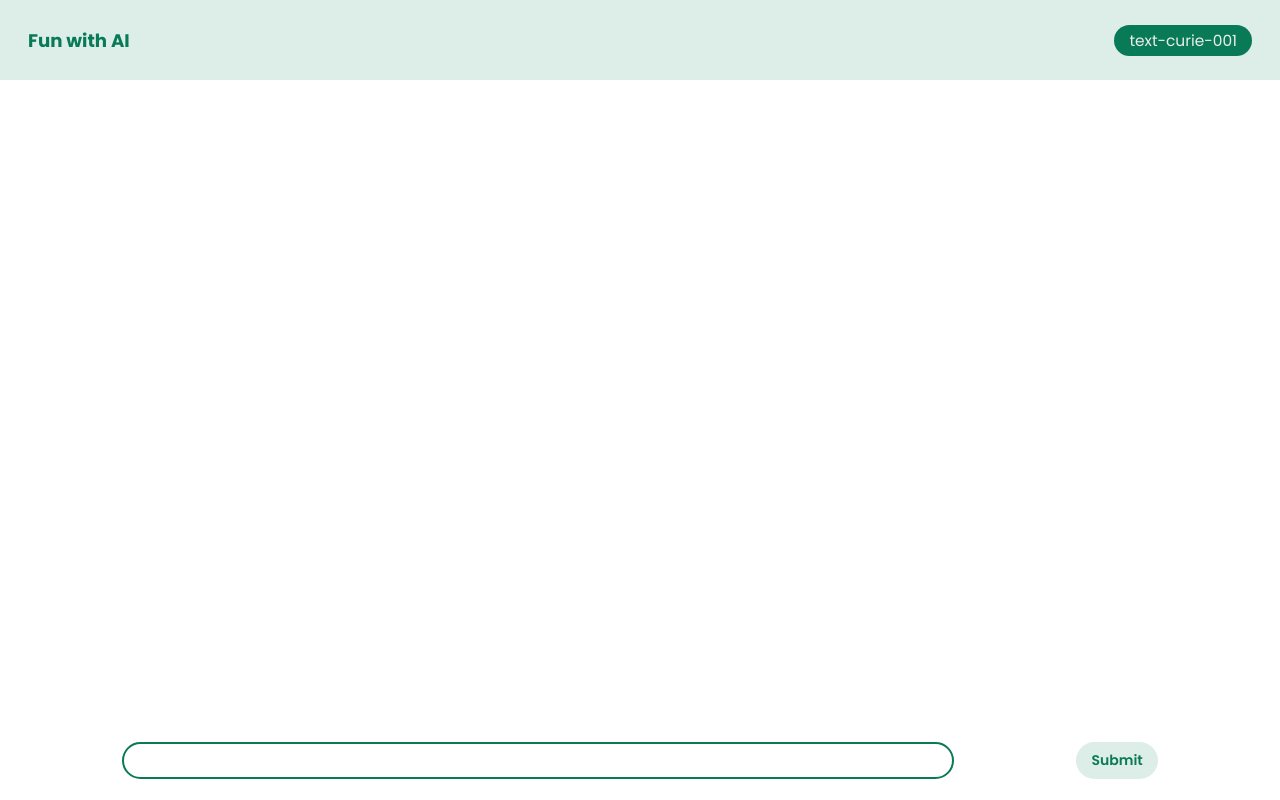
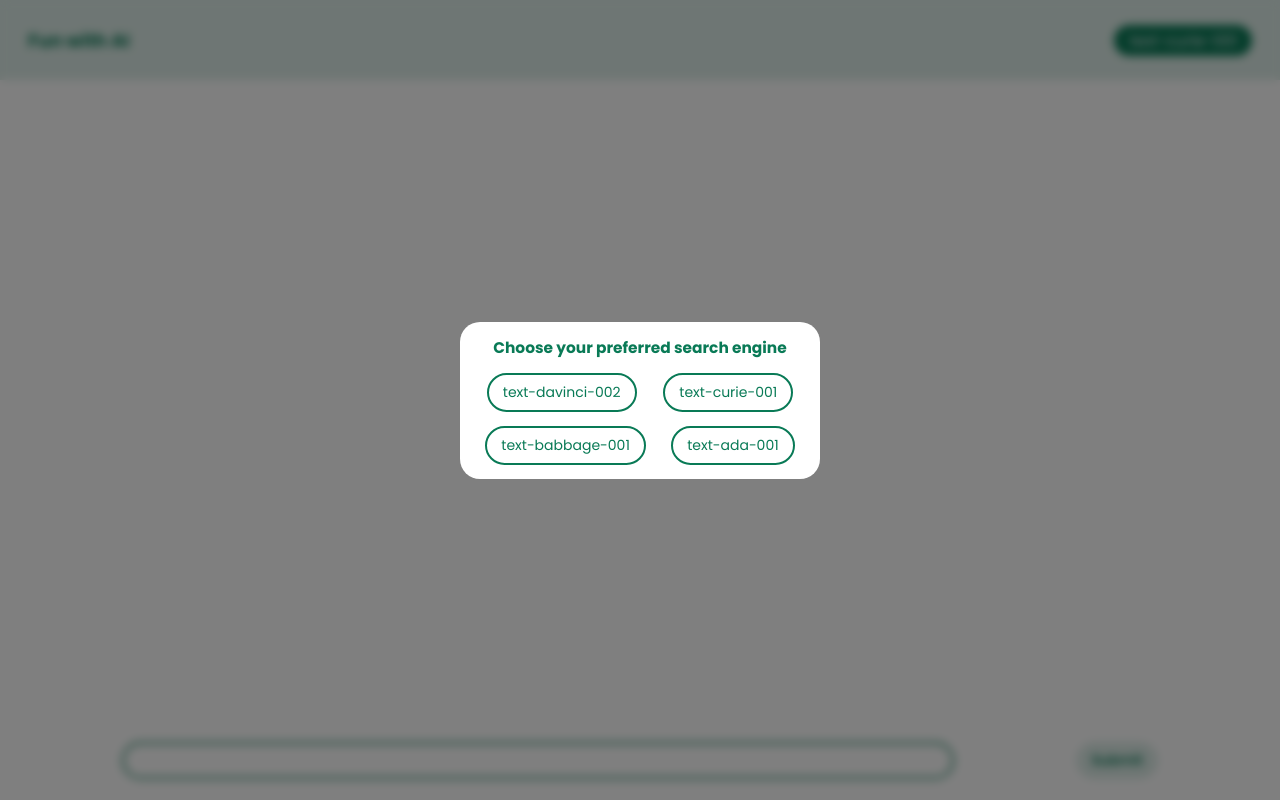
Before and after one commit to m-oniqu3/shopify-intern-challenge, a React (Create React App) app: page / in a window 1280 px wide. Both pictures are taken after a click on the button "text-curie-001". Built offline with nearby package versions, Linux system fonts and the light colour scheme.

Commit message:
Added functionality to select an engine

```diff
--- a/public/index.html
+++ b/public/index.html
@@ -37,6 +37,7 @@
   <body>
     <noscript>You need to enable JavaScript to run this app.</noscript>
     <div id="root"></div>
+    <div id="modal"></div>
     <!--
       This HTML file is a template.
       If you open it directly in the browser, you will see an empty page.
--- a/src/components/header/Header.jsx
+++ b/src/components/header/Header.jsx
@@ -1,24 +1,31 @@
-import React, { useContext } from "react";
+import React, { useContext, useState } from "react";
 import { SearchContext } from "../../contexts/SearchContext";
+import Modal from "../modal/Modal";
 import styled from "./Header.module.css";
 
 const Header = () => {
   const { engine } = useContext(SearchContext);
+  const [openModal, setOpenModal] = useState(false);
+
   return (
-    <header className={styled.header}>
-      <h1>Fun with AI</h1>
-      {/* <select>
-        <optgroup>
-          <option value="text-davinci-002"> Davinci</option>
-          <option value="text-curie-001">Curie</option>
-          <option value="text-babbage-001">Babbage</option>
-          <option value="text-ada-001">Ada</option>
-        </optgroup>
-      </select> */}
-
-      <button>{engine}</button>
-    </header>
+    <>
+      <header className={styled.header}>
+        <h1>Fun with AI</h1>
+        <button onClick={() => setOpenModal((prevState) => !prevState)}>
+          {engine}
+        </button>
+      </header>
+      {openModal && <Modal openModal={openModal} setOpenModal={setOpenModal} />}
+    </>
   );
 };
 
 export default Header;
+// {/* <select>
+//         <optgroup>
+//           <option value="text-davinci-002"> Davinci</option>
+//           <option value="text-curie-001">Curie</option>
+//           <option value="text-babbage-001">Babbage</option>
+//           <option value="text-ada-001">Ada</option>
+//         </optgroup>
+//       </select> */}
--- a/src/components/header/Header.module.css
+++ b/src/components/header/Header.module.css
@@ -24,4 +24,5 @@
   background-color: var(--green);
   border: none;
   border-radius: 20px;
+  cursor: pointer;
 }
--- /dev/null
+++ b/src/components/modal/Modal.jsx
@@ -0,0 +1,45 @@
+import React, { useContext } from "react";
+import ReactDOM from "react-dom";
+import { SearchContext } from "../../contexts/SearchContext";
+import styled from "./Modal.module.css";
+
+const Modal = (props) => {
+  const { setEngine } = useContext(SearchContext);
+  const engines = [
+    "text-davinci-002",
+    "text-curie-001",
+    "text-babbage-001",
+    "text-ada-001",
+  ];
+
+  const handleEngine = (engine) => {
+    setEngine(engine);
+    props.setOpenModal(false);
+  };
+  // portal that selects the modal div in the dom
+  return ReactDOM.createPortal(
+    // set the modal state to false and close the modal
+    <section
+      onClick={() => props.setOpenModal(false)}
+      className={styled["modal-background"]}
+    >
+      {/* prevent the event from bubbling up */}
+      <section
+        className={styled["modal-container"]}
+        onClick={(e) => e.stopPropagation()}
+      >
+        <article className={styled.engine}>
+          <h2>Choose your preferred search engine</h2>
+          {engines.map((engine) => (
+            <p key={engine} onClick={() => handleEngine(engine)}>
+              {engine}
+            </p>
+          ))}
+        </article>
+      </section>
+    </section>,
+    document.getElementById("modal")
+  );
+};
+
+export default Modal;
--- /dev/null
+++ b/src/components/modal/Modal.module.css
@@ -0,0 +1,57 @@
+/* Modal */
+
+.modal-background {
+  background-color: rgba(0, 0, 0, 0.5);
+  position: fixed;
+  top: 0;
+  left: 0;
+  height: 100vh;
+  width: 100%;
+  z-index: 20;
+  backdrop-filter: blur(5px);
+
+  display: flex;
+  justify-content: center;
+  align-items: center;
+}
+
+.modal-container {
+  position: relative;
+}
+
+.close {
+  position: absolute;
+  right: 15px;
+  top: -35px;
+  cursor: pointer;
+}
+
+/* Engine  */
+
+.engine {
+  background-color: var(--white);
+  padding: 1rem;
+  border-radius: 20px;
+
+  display: flex;
+  flex-wrap: wrap;
+  justify-content: space-evenly;
+  align-items: center;
+  gap: 1rem;
+  width: 90%;
+  margin: 0 auto;
+  max-width: 400px;
+}
+
+.engine h2 {
+  color: var(--green);
+  font-size: 1.1rem;
+}
+
+.engine p {
+  color: var(--green);
+  padding: 0.5rem 1rem;
+  border: 2px solid var(--green);
+  border-radius: 50px;
+  width: fit-content;
+}
--- a/src/index.css
+++ b/src/index.css
@@ -10,4 +10,5 @@
   --light-green: #ddede8;
   --green: #097a56;
   --light-grey: #ebecf1;
+  --white: #fff;
 }
```
